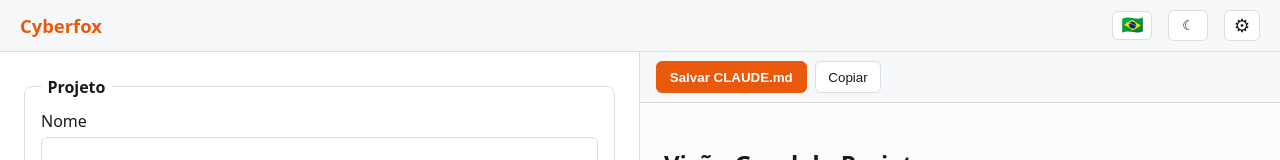
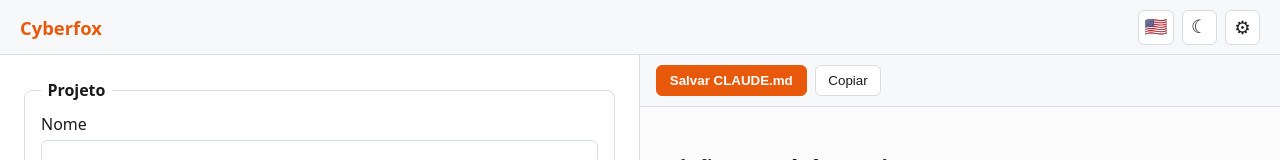
Before and after one commit to romulofer/cyberfox_web, a SvelteKit app: page / in a window 1280 px wide. Shown: the top 160 px of the page. Built offline with nearby package versions, Linux system fonts and the light colour scheme.

Commit message:
style: unify header icon buttons; invert language flags

```diff
--- a/src/routes/+layout.svelte
+++ b/src/routes/+layout.svelte
@@ -24,19 +24,26 @@
 	<nav>
 		<button
 			type="button"
-			class="flag"
+			class="icon-btn"
 			data-testid="language-toggle"
 			title={settings.language === 'en' ? 'Mudar para Português' : 'Switch to English'}
 			aria-label={settings.language === 'en' ? 'Mudar para Português' : 'Switch to English'}
 			onclick={() => settings.toggleLanguage()}
 		>
-			{settings.language === 'en' ? '🇺🇸' : '🇧🇷'}
+			{settings.language === 'en' ? '🇧🇷' : '🇺🇸'}
 		</button>
-		<button type="button" data-testid="theme-toggle" onclick={() => settings.toggleTheme()}>
+		<button
+			type="button"
+			class="icon-btn"
+			data-testid="theme-toggle"
+			title={settings.theme === 'dark' ? t.themeLight : t.themeDark}
+			aria-label={settings.theme === 'dark' ? t.themeLight : t.themeDark}
+			onclick={() => settings.toggleTheme()}
+		>
 			{settings.theme === 'dark' ? '☀' : '☾'}
 		</button>
 		<a
-			class="settings-link"
+			class="icon-btn"
 			href={resolve('/settings')}
 			data-testid="settings-link"
 			title={t.settingsTitle}
@@ -69,24 +76,22 @@
 	nav {
 		display: flex;
 		align-items: center;
-		gap: 1rem;
+		gap: 0.5rem;
 	}
-	.flag {
-		font-size: 1.1rem;
-		line-height: 1;
-		padding: 0.3rem 0.5rem;
-	}
-	.settings-link {
+	.icon-btn {
 		display: inline-flex;
 		align-items: center;
 		justify-content: center;
+		width: 2.2rem;
+		height: 2.2rem;
+		padding: 0;
 		font-size: 1.15rem;
 		line-height: 1;
-		padding: 0.35rem 0.55rem;
 		border: 1px solid var(--border);
 		border-radius: 6px;
 		background: var(--input-bg);
 		color: var(--fg);
 		text-decoration: none;
+		cursor: pointer;
 	}
 </style>
```
